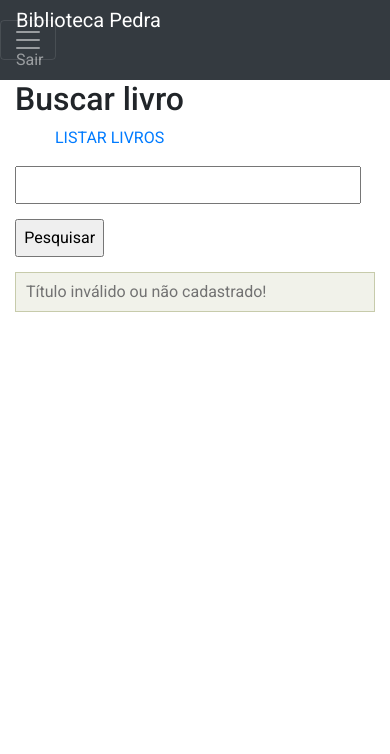
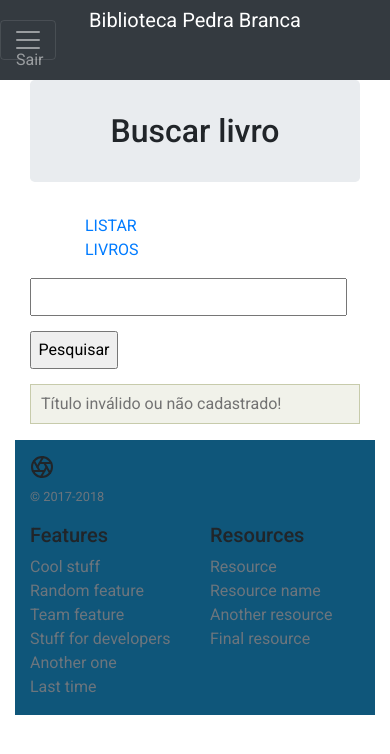
Before and after one commit to Jose-Benedito/beneblog_ci, a CodeIgniter app: page /database/index.php/pesquisar in a window 390 px wide. Shown: the top 754 px of the page. Run offline with CodeIgniter, Linux system fonts and the light colour scheme; the visitor is signed in with stand-in values (Sample User, id 1); data that the repository does not hold is empty; some libraries are stand-ins or nearby versions.

Commit message:
Correçoes de css

```diff
--- a/application/controllers/Livro.php
+++ b/application/controllers/Livro.php
@@ -95,8 +95,8 @@ class Livro extends CI_Controller{
 
         //carrega a view
 
-        $dados['titulo'] = 'BNTH - Cadastro de vídeoaulas';
-        $dados['h2'] = 'Cadastro de videoaulas';
+        $dados['titulo'] = 'BNTH - Cadastro de livros';
+        $dados['h2'] = 'Cadastro de Livro';
         $dados['tela'] = 'cadastrar'; //para carregar qual o tipo da view
         $this->load->view('/cadastro_livros', $dados);
 
@@ -142,8 +142,8 @@ class Livro extends CI_Controller{
 
         //carrega a view
 
-        $dados['titulo'] = 'BNTH - Exclusão de vídeos';
-        $dados['h2'] = 'Exclusão de vídeos';
+        $dados['titulo'] = 'BNTH - Excluir livro';
+        $dados['h2'] = 'Excluir livro';
         $dados['tela'] = 'excluir'; //para carregar qual o tipo da view
         $this->load->view('painel/livros', $dados);
 
@@ -237,8 +237,8 @@ class Livro extends CI_Controller{
 
         //carrega a view
 
-        $dados['titulo'] = 'BNTH - Alteração de vídeos';
-        $dados['h2'] = 'Alteração de vídeos';
+        $dados['titulo'] = 'BNTH - Edição de livro';
+        $dados['h2'] = 'Edição de livro cadastrado';
         $dados['tela'] = 'editar'; //para carregar qual o tipo da view
         $this->load->view('painel/livros', $dados);
 
--- a/application/views/commons/footer.php
+++ b/application/views/commons/footer.php
@@ -1,5 +1,5 @@
-
-<footer id="footer">
+ </main>
+<footer id="footer" class="conteiner-fluid">
 <div class="footer-widget">
 			<div class="container">
       <div class="row">
--- a/application/views/commons/menu.php
+++ b/application/views/commons/menu.php
@@ -1,15 +1,17 @@
 
-<nav class="navbar navbar-dark sticky-top bg-dark flex-md-nowrap p-0 shadow">
 
-<a class="navbar-brand col-md-3 col-lg-2 mr-0 px-3" href="#">Biblioteca Pedra</a>
+  <nav class="navbar navbar-dark sticky-top bg-dark flex-md-nowrap p-0 shadow">
+
+
+<a class="navbar-brand col-md-3 col-lg-2 mr-0 px-3 text-center" href="#">Biblioteca Pedra Branca</a>
 
 <button class="navbar-toggler position-absolute d-md-none collapsed" type="button" data-toggle="collapse" data-target="#sidebarMenu" aria-controls="sidebarMenu" aria-expanded="false" aria-label="Toggle navigation">
   <span class="navbar-toggler-icon"></span>
 </button>
 
 <ul class="navbar-nav px-3">
-  <li class="nav-item text-nowrap">
-    <a class="nav-link" href="<?php echo base_url('index.php/setup/logout'); ?>">Sair</a>
+  <li class="nav">
+    <a class="nav-link text-right" href="<?php echo base_url('index.php/setup/logout'); ?>">Sair</a>
   </li>
 </ul>
 </nav>
@@ -98,3 +100,4 @@
       </ul>
     </div>
   </nav>
+  <main role="main" class="col-md-10 ml-sm-auto col-lg-10 px-md-4">
--- a/application/views/home.php
+++ b/application/views/home.php
@@ -67,3 +67,5 @@
 </div>
 </div>
 </div>
+
+<?php $this->load->view('commons/footer') ?>
--- a/application/views/painel/config.php
+++ b/application/views/painel/config.php
@@ -1,6 +1,5 @@
     <?php $this->load->view('painel/header'); ?>
 
-    <main role="main" class="col-md-10 ml-sm-auto col-lg-10 px-md-4">
 
     <div class="container">&nbsp;
     <h2><?php echo $h2; ?></h2>
@@ -32,5 +31,6 @@
                 </div>
                 </div>
         </div>
-            </div>
-    </main>
+     </div>
+
+<?php $this->load->view('commons/footer') ?>
--- a/application/views/painel/livros.php
+++ b/application/views/painel/livros.php
@@ -1,9 +1,10 @@
 <?php $this->load->view('painel/header'); ?>
 
-<main role="main" class="col-md-10 ml-sm-auto col-lg-10 px-md-4">
-    <div class="coluna col10">
-        <h2><?php echo $h2; ?></h2>
-        <div class="coluna col2">
+
+<div class="container">
+    <h2 class="jumbotron text-center"><?php echo $h2; ?></h2>
+
+        <div class="col-4">
 
             <ul class="sem-marcador sem-padding">
 
@@ -31,7 +32,7 @@
                                             <th>Gênero</th>
                                             <th>Autor</th>
                                             <th>Qte</th>
-                                            <th>Ações</th>
+
                                             </thead>
                                             <tr>
                                                 <td><img style="width: 50px; height: 80px;" src="<?php echo base_url('uploads/' . $linha->imagem); ?>" alt="" />
@@ -40,7 +41,8 @@
                                                 <td><?php echo to_html($linha->genero); ?></td>
                                                 <td><?php echo to_html($linha->autor); ?></td>
                                                 <td><?php echo to_html($linha->unidade); ?></td>
-
+                                            </tr>
+                                            <tr>
                                                 <td><button class="btn btn-outline-success " ><?php echo anchor('livro/editar/' . $linha->id,'Editar'); ?></button></td>
                                                 <td><button class="btn btn-outline-danger"><?php echo anchor('livro/excluir/' . $linha->id, 'Excluir'); ?></button></td>
                                                 <td><button class="btn btn-outline-primary"><?php echo anchor('livro/emprestarLivro/' . $linha->id,'Retirar'); ?></button></td>
@@ -57,7 +59,7 @@
 
                         ?>
                     </table>
-                    </div>
+            </div>
         <?php
                 else :
                     echo '<div class="msg-box"><p>Nenhum post cadastrado!</p></div>';
@@ -94,7 +96,9 @@
                         <td><?php echo $linha->autor ?></td>
                         <td><?php echo $linha->genero ?></td>
                         <td><?php echo $linha->unidade ?></td>
-                        <td><button class="btn btn-success"><?php echo anchor('livro/emprestarLivro/'. $linha->id, 'RETIRAR');?></button></td>
+                    </tr>
+                    <th>
+                        <td><button class="btn btn-outline-success"><?php echo anchor('livro/emprestarLivro/'. $linha->id, 'RETIRAR');?></button></td>
                     </tr>
 
 
@@ -109,7 +113,7 @@
                         ?>
 
                 </table>
-                    </div>
+                </div>
         <?php
                 else :
                     echo '<div class="msg-box"><p>Título inválido ou não cadastrado!</p></div>';
@@ -132,6 +136,7 @@
                     'aventura' => 'Aventura',
                     'ficção' => 'Ficção científica',
                     'didatico' => 'Didático',
+                    'hq' => 'HQ',
                     'poema' => 'Poema',
                     'terror' => 'Terror',
                     'jornalistico' => 'jornalistico'
@@ -152,6 +157,10 @@
 
                 break;
             case 'editar':
+                ?>
+                <form class="form">
+
+                <?php
                 echo form_open_multipart();
                 echo form_label('Título:', 'titulo');
               //  echo form_input('titulo', set_value('titulo', to_html($livros->titulo)));
@@ -170,6 +179,7 @@
                     'aventura' => 'Aventura',
                     'ficção' => 'Ficção científica',
                     'didatico' => 'Didático',
+                    'hq' => 'HQ',
                     'poema' => 'Poema',
                     'terror' => 'Terror',
                     'jornalistico' => 'jornalistico'
@@ -190,6 +200,9 @@
                 echo form_submit('enviar', 'Salvar ', array('class' => 'botao'));
                 echo form_close();
                 break;
+                ?>
+                </form>
+            <?php
             case 'excluir':
                 echo form_open_multipart();
                 echo form_label('Título:', 'titulo');
@@ -215,7 +228,7 @@
                 break;
            case 'emprestarLivro':
             ?>
-            <div class="col-md-8" align="center">
+
             <h2 class="display-5"><?php echo $livros->titulo; ?></h2>
             <p class="lead"><?php echo $livros->autor; ?></p>
             <p class="lead"><?php echo $livros->genero; ?></p>
@@ -223,7 +236,7 @@
             <img style="width: 300px; height: 260px;" src="<?php echo base_url('uploads/'.$livros->imagem);?>" alt=""/>
             <p class="lead"><?php echo $livros->descricao; ?></p>
 
-            </div>
+
 
 
             <?php
@@ -280,14 +293,9 @@
     endswitch;
             ?>
 
+    </div>
+</div>
 
 
 
-
-
-
-
-
-
-    </div>
-    <div class="coluna col3">&nbsp;</div>
+<?php $this->load->view('commons/footer') ?>
--- a/application/views/painel/login.php
+++ b/application/views/painel/login.php
@@ -1,8 +1,6 @@
 <?php $this->load->view('commons/header'); ?>
 
 
-
-<main role="main" class="col-md-10 ml-sm-auto col-lg-10 px-md-4">
   <div class="container">
 
       <h2><?php echo $h2; ?></h2>
@@ -39,4 +37,4 @@
 
 
 
-</main>
+<?php $this->load->view('commons/footer') ?>
```
Also changed, not shown: application/views/cadastro_livros.php (+6 -3 lines), application/views/emprestar_livro.php (+17 -22 lines), application/views/painel/users.php (+10 -9 lines), application/views/commons/header.php (line endings or trailing spaces).
